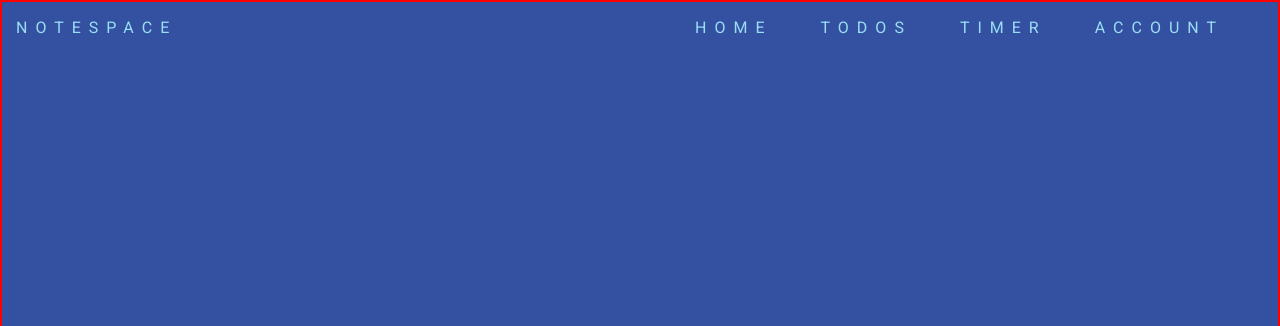
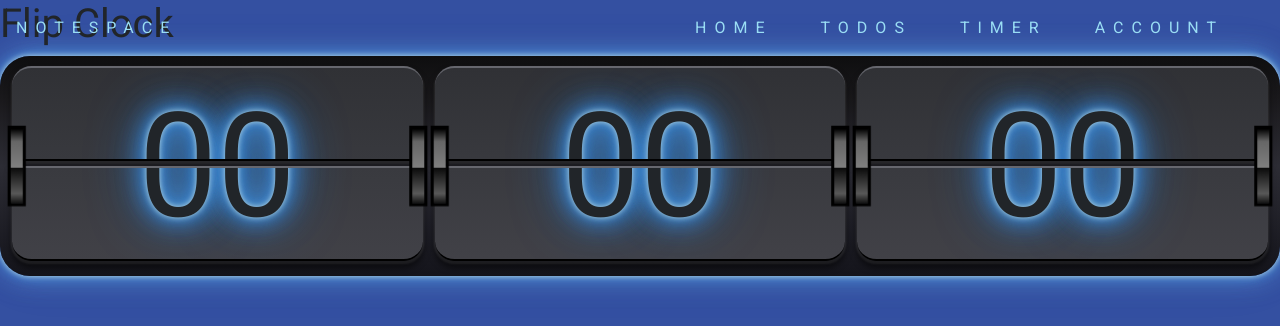
Before and after one commit to Dhruwang/inotes, a React (Create React App) app: page /timer in a window 1280 px wide. Shown: the top 326 px of the page. Built offline with nearby package versions, Linux system fonts and the light colour scheme.

Commit message:
started working on flipclock

```diff
--- a/package.json
+++ b/package.json
@@ -7,7 +7,6 @@
     "@testing-library/react": "^13.4.0",
     "@testing-library/user-event": "^13.5.0",
     "express-validator": "^6.14.2",
-    "flipclock": "^0.10.8",
     "jquery": "^3.6.3",
     "mongoose": "^6.9.0",
     "react": "^18.2.0",
--- a/src/App.css
+++ b/src/App.css
@@ -315,32 +315,146 @@ a:hover {
 }
 /* Dynamic island css ends  */
 /* Timer css starts  */
-.timer{
-  border: 2px solid red;
-  height: 100vh;
-  width: 100vw;
-  display: flex;
-  align-items: center;
-  justify-content: center;
-}
-.FlipClock{
-  justify-content: center !important;
-  border: 2px solid green;
-  height: 30vh !important;
-  width: 60vw !important;
-}
-.flipUnitContainer{
-  height: 80% !important;
-  width: 25% !important;
-  border: 2ps solid yellow;
-}
-.first,.second{
-  display: flex !important;
-  align-items: center !important;
-  justify-content: center !important;
-  border: 2p solid yellow;
+.clock {
+  display: grid;
+  padding: 0 12px;
+  grid-template-columns: 1fr 1fr 1fr;
+  grid-column-gap: 12px;
+  min-width: 200px;
+  height: 220px;
+  border-radius: 30px;
+  background-image: linear-gradient( rgb(14, 14, 15) 0%, rgb(26, 25, 28) 20%, rgb(44, 44, 52) 50%, rgb(20, 20, 27) 100%);
+  box-shadow: 0 0 6px rgb(202 228 225 / 92%), 0 0 30px rgb(202 228 225 / 34%), 0 0 12px rgb(30 132 242 / 52%), 0 0 21px rgb(30 132 242 / 55%), 0 0 34px rgb(30 132 242 / 0%), 0 0 54px rgb(30 132 242 / 7%);
 }
 
+.flipper {
+  position: relative;
+  width: 100%;
+  min-width: 150px;
+  height: 100%;
+  transform-style: preserve-3d;
+  perspective: 1600px;
+}
+
+.gear {
+  position: absolute;
+  top: calc(220px / 3);
+  width: 12px;
+  height: calc(220px / 3);
+  background: linear-gradient( to bottom, #000000 0%, #666666 17%, #7f7f7f 52%, #7f7f7f 52%, #0c0c0c 53%, #595959 87%, #131313 100%);
+  outline: 3px solid #000;
+  z-index: 99;
+  transform-style: preserve-3d;
+  transform: translateZ(10px);
+  perspective: 0;
+}
+
+.gear:nth-child(2) {
+  left: calc(100% - 12px);
+}
+
+.top,
+.bottom {
+  box-shadow: 0 6px 6px 1px rgba(0, 0, 0, 0.5), 0 2px 2px 1px rgba(255, 255, 255, 0.15);
+  border-top: 2px solid rgb(102, 103, 110);
+  border-bottom: 2px solid #000;
+}
+
+.top {
+  position: relative;
+  width: 100%;
+  height: calc(50% - 15px);
+  background-image: linear-gradient(rgb(48, 49, 53) 0%, rgb(56, 57, 62) 100%);
+  margin-top: 10px;
+  margin-bottom: 5px;
+  border-top-left-radius: calc( 30px * 0.65);
+  border-top-right-radius: calc( 30px * 0.65);
+}
+
+.bottom {
+  position: relative;
+  width: 100%;
+  height: calc(50% - 15px);
+  background-image: linear-gradient(rgb(57, 58, 63) 0%, rgb(65, 65, 71) 100%);
+  margin-top: 5px;
+  margin-bottom: 10px;
+  border-bottom-left-radius: calc( 30px * 0.65);
+  border-bottom-right-radius: calc( 30px * 0.65);
+}
+
+.text {
+  font-size: 140px;
+  display: block;
+  position: absolute;
+  overflow: hidden;
+  width: 100%;
+  height: 100%;
+  line-height: 193px;
+  text-align: center;
+  text-shadow: 0 0 6px rgba(202, 228, 225, 0.92), 0 0 30px rgba(202, 228, 225, 0.34), 0 0 12px rgba(30, 132, 242, 0.52), 0 0 21px rgba(30, 132, 242, 0.92), 0 0 34px rgba(30, 132, 242, 0.78), 0 0 54px rgba(30, 132, 242, 0.92);
+}
+
+.bottom .text {
+  line-height: 0;
+}
+
+.top.new,
+.bottom.new {
+  position: absolute;
+  left: 0;
+  z-index: 12;
+}
+
+.top.new {
+  top: 0;
+  z-index: 1;
+}
+
+.top.new .text {
+  backface-visibility: hidden;
+}
+
+.bottom.new {
+  position: absolute;
+  top: 0;
+  height: calc(100% - 0px);
+  transform: rotateX(0.5turn);
+  z-index: 1;
+  opacity: 0;
+}
+
+.flipper.flipping .top.new {
+  transform-origin: bottom center;
+  animation: rotate 0.55s 1 ease-in-out forwards;
+}
+
+.flipper.flipping .bottom.new {
+  animation: rotatebottom 0.55s 1 ease-in-out forwards;
+}
+
+@keyframes rotatebottom {
+  0% {
+      opacity: 0;
+  }
+  49% {
+      opacity: 0;
+  }
+  50% {
+      opacity: 1;
+  }
+  100% {
+      opacity: 1;
+  }
+}
+
+@keyframes rotate {
+  0% {
+      transform: rotateX(0) translateY(0px);
+  }
+  100% {
+      transform: rotateX(-180deg) translateY(-10px);
+  }
+}
 
 /* Timer css ends */
 
--- a/src/components/Timer.js
+++ b/src/components/Timer.js
@@ -1,13 +1,106 @@
-import FlipClock from 'x-react-flipclock'
 
 export default function Timer() {
+
+  var myhour, myminute, mysecond;
+
+function flipNumber(el, newnumber) {
+  var thistop = el.find(".top").clone();
+  var thisbottom = el.find(".bottom").clone();
+  thistop.addClass("new");
+  thisbottom.addClass("new");
+  thisbottom.find(".text").text(newnumber);
+  el.find(".top").after(thistop);
+  el.find(".top.new").append(thisbottom);
+  el.addClass("flipping");
+  el.find(".top:not(.new)").find(".text").text(newnumber);
+  setTimeout(function () {
+    el.find(".bottom:not(.new)").find(".text").text(newnumber);
+  }, 500);
+}
+function setTime() {
+  document.querySelectorAll(".flipper").forEach((element)=>{
+    element.classList.remove(".flipping")
+  })
+  document.querySelectorAll(" .new").forEach((element)=>{
+    element.remove()
+  })
+  var date = new Date();
+  var seconds = date.getSeconds().toString();
+  if (seconds.length == 1) {
+    seconds = "0" + seconds;
+  }
+  var minutes = date.getMinutes().toString();
+  if (minutes.length == 1) {
+    minutes = "0" + minutes;
+  }
+  var hour = date.getHours();
+  if (hour > 12) {
+    hour = hour - 12;
+  }
+  if (hour == 0) {
+    hour = 12;
+  }
+  hour = hour.toString();
+  if (hour.length == 1) {
+    hour = "0" + hour;
+  }
+  if ($(myhour[0]).text() !== hour) {
+    flipNumber($(myhour[0]).closest(".flipper"), hour);
+  }
+  if ($(myminute[0]).text() !== minutes) {
+    flipNumber($(myminute[0]).closest(".flipper"), minutes);
+  }
+  if ($(mysecond[0]).text() !== seconds) {
+    flipNumber($(mysecond[0]).closest(".flipper"), seconds);
+  }
+  setTimeout(function () {
+    setTime();
+  }, 500);
+}
+
+document.addEventListener('DOMContentLoaded',function () {
+  myhour = document.querySelectorAll(".clock .flipper:nth-child(1) div:not(.new) .text");
+  console.log(myhour)
+  myminute = document.querySelectorAll(".clock .flipper:nth-child(2) div:not(.new) .text");
+  mysecond = document.querySelectorAll(".clock .flipper:nth-child(3) div:not(.new) .text");
+  console.log(mysecond)
+  setTime();
+});
   return (
     <div className='timer'>
-
-      <FlipClock
-        type="clock"
-      />
-
+        <h1> Flip Clock </h1>
+    <div class="clock">
+        <div class="flipper">
+            <div class="gear"></div>
+            <div class="gear"></div>
+            <div class="top">
+                <div class="text">00</div>
+            </div>
+            <div class="bottom">
+                <div class="text">00</div>
+            </div>
+        </div>
+        <div class="flipper">
+            <div class="gear"></div>
+            <div class="gear"></div>
+            <div class="top">
+                <div class="text">00</div>
+            </div>
+            <div class="bottom">
+                <div class="text">00</div>
+            </div>
+        </div>
+        <div class="flipper">
+            <div class="gear"></div>
+            <div class="gear"></div>
+            <div class="top">
+                <div class="text">00</div>
+            </div>
+            <div class="bottom">
+                <div class="text">00</div>
+            </div>
+        </div>
+    </div>
     </div>
   );
 };
```
Also changed, not shown: 1 other file (tests, documents, lock files or other folders).
